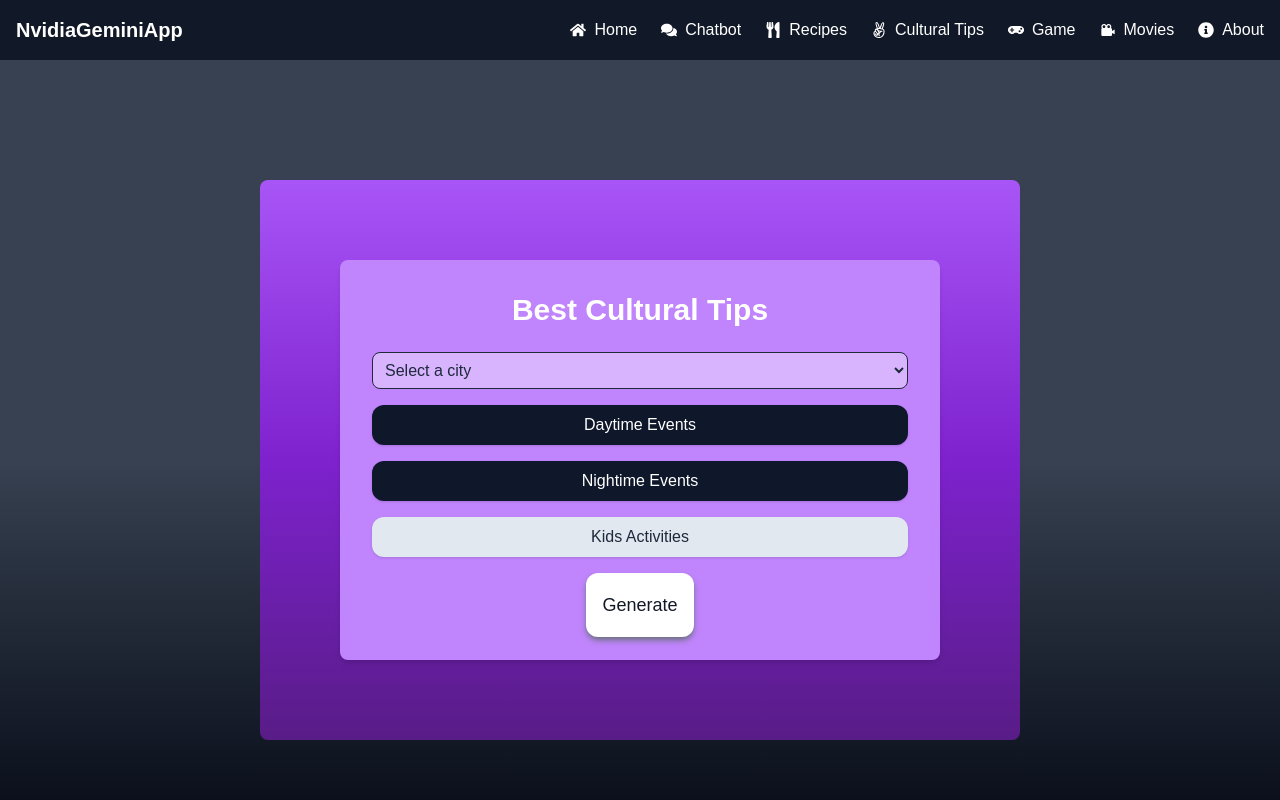
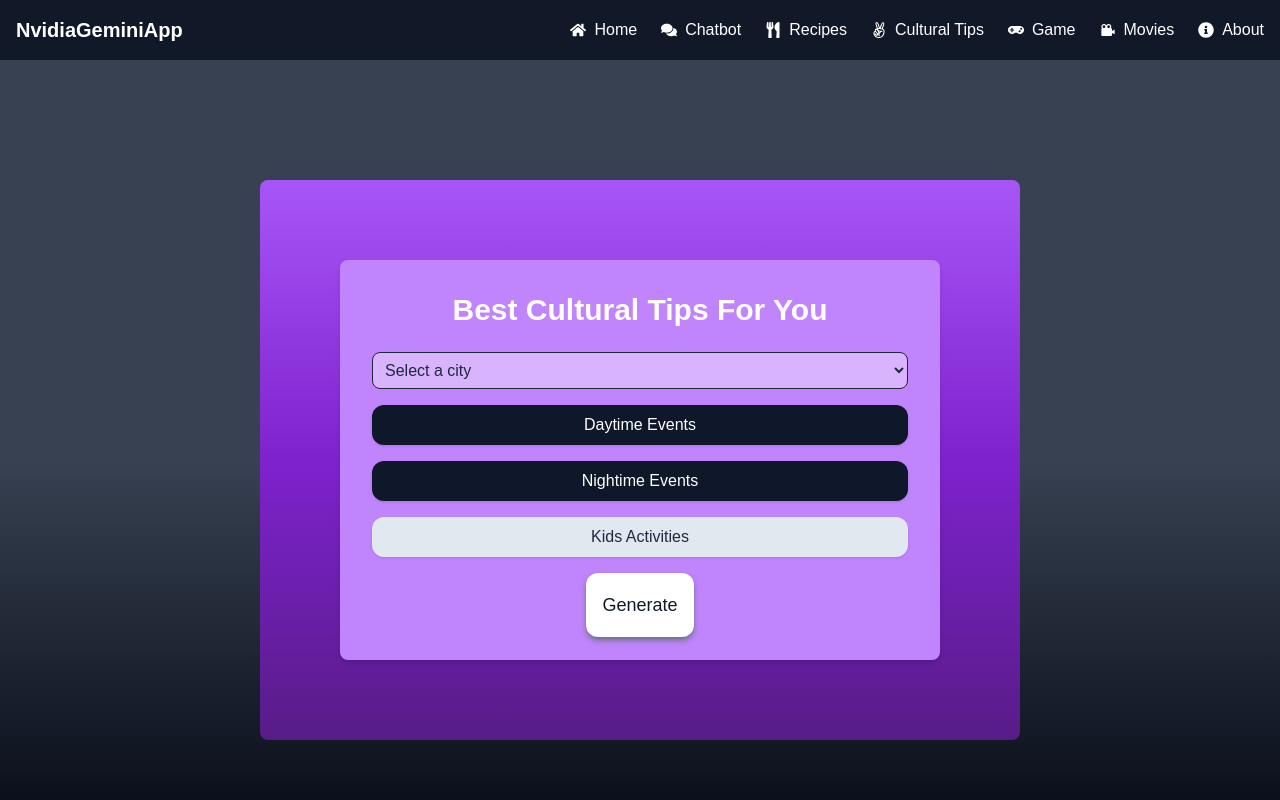
Before and after one commit to NoelPerland/gemini_project, a Next.js app: page /Irene in a window 1280 px wide. Shown: the top 800 px of the page. Built offline with nearby package versions, Linux system fonts and the light colour scheme; no server answers.

Commit message:
new commit

```diff
--- a/pages/Irene.js
+++ b/pages/Irene.js
@@ -47,7 +47,7 @@ export default function Irene() {
       <div className="bg-gradient-to-b from-purple-500 via-purple-700 to-purple-900  text-white flex flex-col items-center mx-40 rounded-lg">
         <div className="bg-purple-400 shadow-md rounded-lg p-8 w-[600px] h-[400px] m-20">
           <h2 className="text-3xl text-whi font-bold text-center mb-6">
-            Best Cultural Tips
+            Best Cultural Tips For You
           </h2>
           <select
             className="text-slate-800 w-full border border-gray-800 rounded-lg p-2 mb-4 focus:outline-none focus:ring-2 focus:ring-slate-400 mr-2 bg-purple-300"
```
